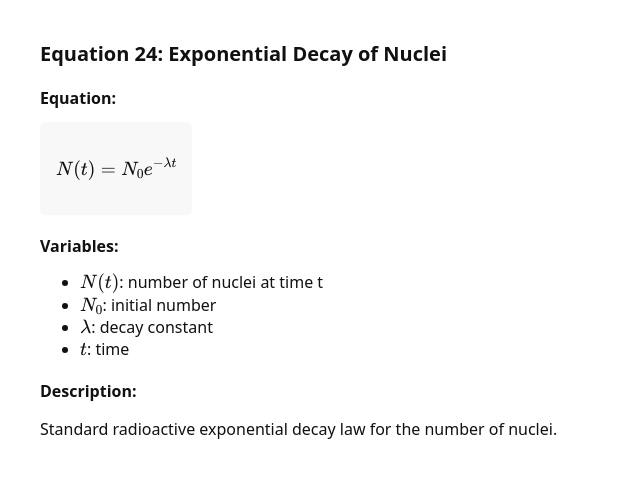
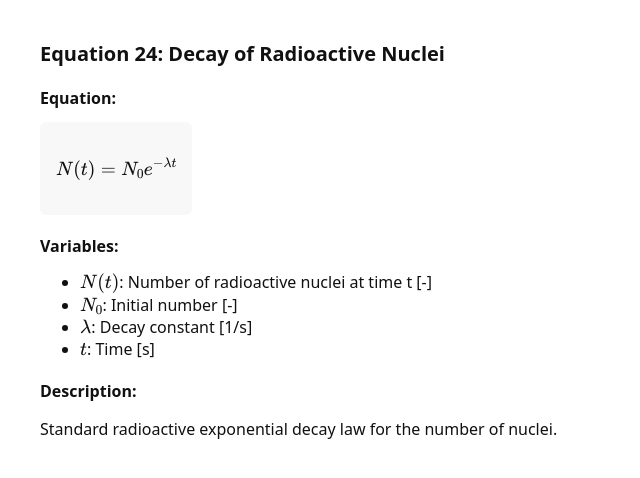
Before and after one commit to dpert1/iRDC, a plain HTML site: page equations/radioactivity/eq24_exponential_decay_of_nuclei.html in a window 1280 px wide. Shown: the whole page, without its empty margins (0-640 px from the left). Drawn offline with nearby package versions, Linux system fonts and the light colour scheme.

Commit message:
Update eq24_exponential_decay_of_nuclei.html

```diff
--- a/equations/radioactivity/eq24_exponential_decay_of_nuclei.html
+++ b/equations/radioactivity/eq24_exponential_decay_of_nuclei.html
@@ -17,15 +17,15 @@
   </style>
 </head>
 <body>
-  <h1>Equation 24: Exponential Decay of Nuclei</h1>
+  <h1>Equation 24: Decay of Radioactive Nuclei</h1>
   <h2>Equation:</h2>
   <div class="equation">\[N(t) = N_0 e^{-\lambda t}\]</div>
   <h2>Variables:</h2>
   <ul>
-    <li>\(N(t)\): number of nuclei at time t</li>
-    <li>\(N_0\): initial number</li>
-    <li>\(\lambda\): decay constant</li>
-    <li>\(t\): time</li>
+    <li>\(N(t)\): Number of radioactive nuclei at time t [-]</li>
+    <li>\(N_0\): Initial number [-]</li>
+    <li>\(\lambda\): Decay constant [1/s]</li>
+    <li>\(t\): Time [s]</li>
   </ul>
   <h2>Description:</h2>
   <p>Standard radioactive exponential decay law for the number of nuclei.</p>
```
